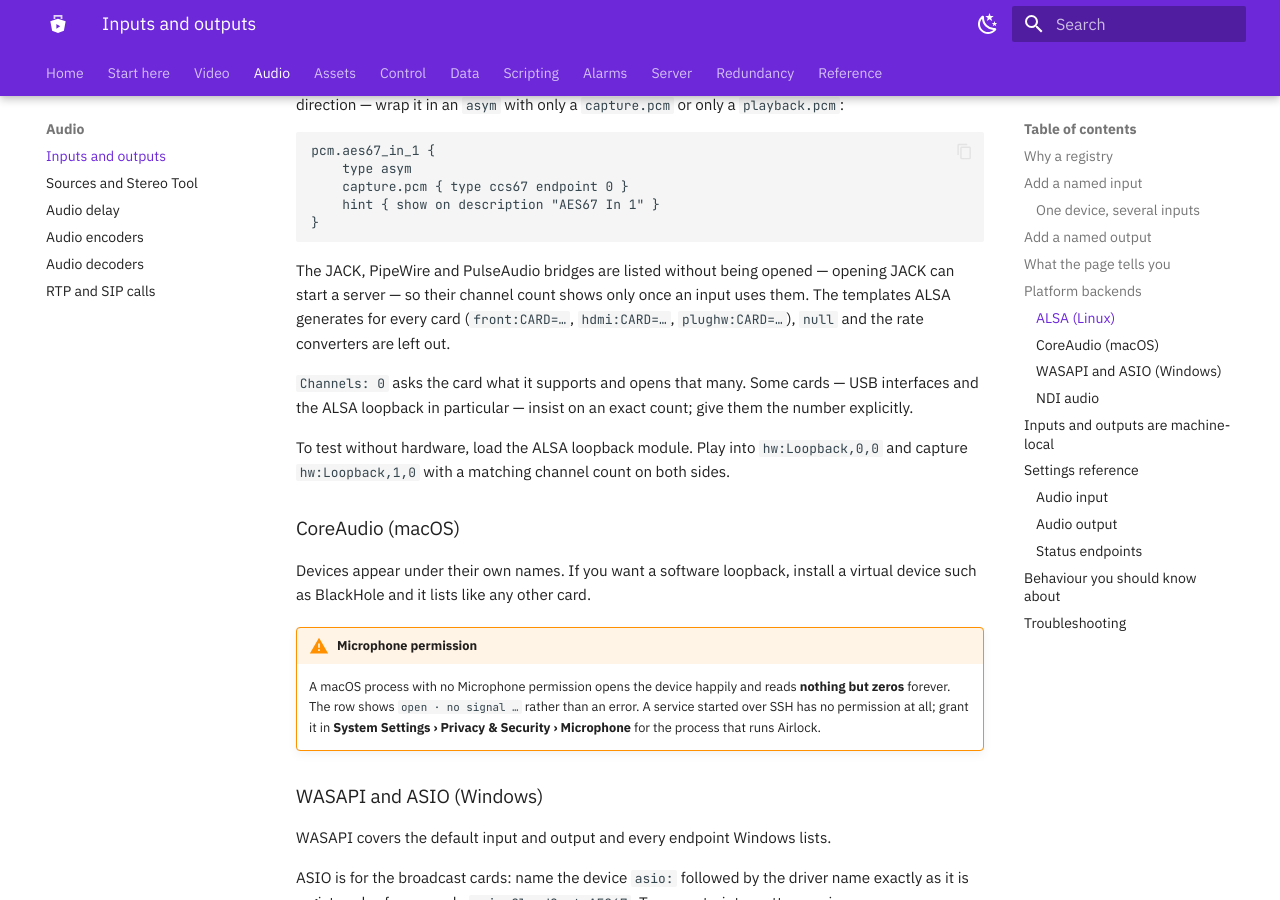
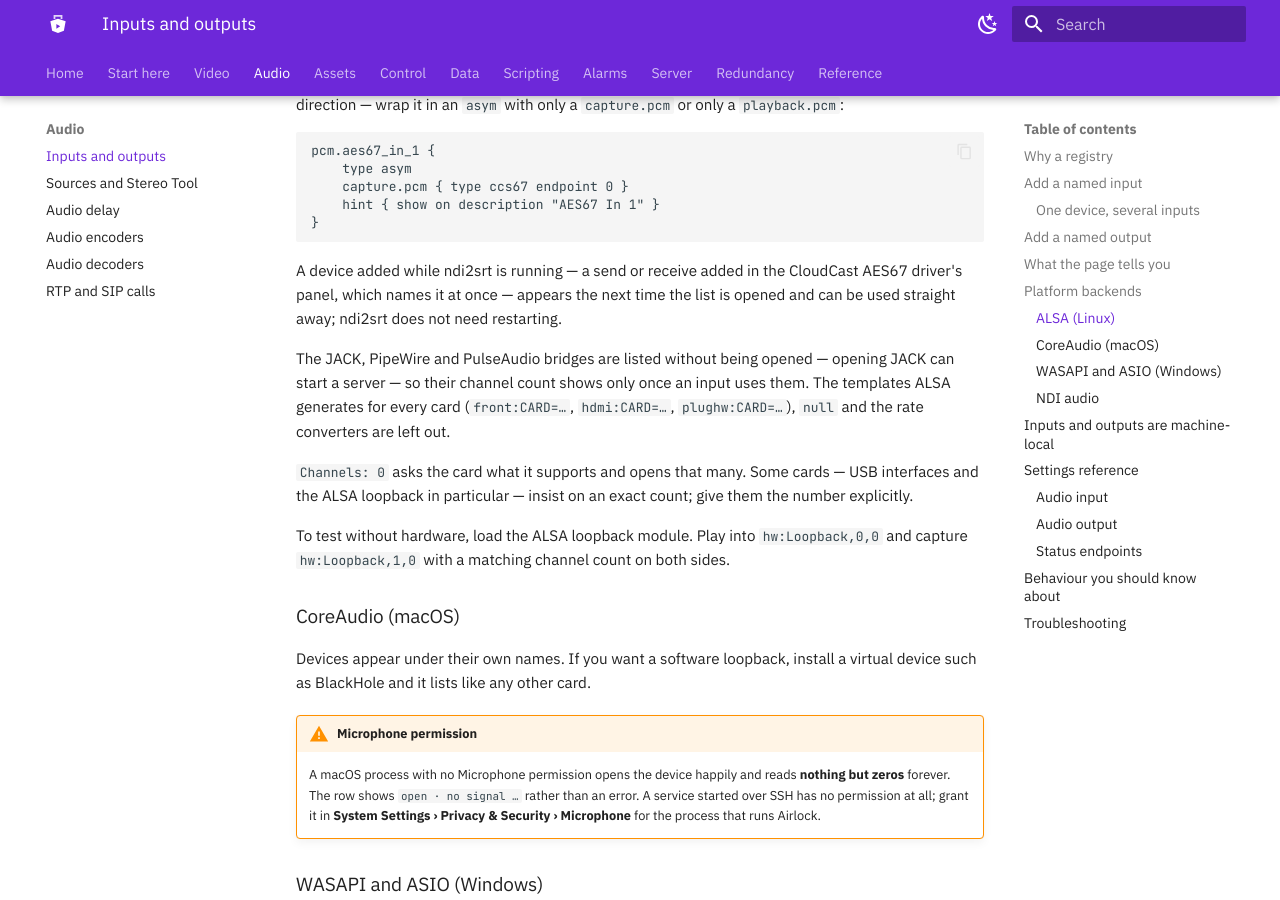
Before and after one commit to cloudcastsystemsau/airlock-ndi2srt-manual, an MkDocs documentation site: the page built from docs/audio/io.md, in a window 1280 px wide and 900 px high, scrolled down 5085 px. Built offline with MkDocs 1.6.1 and Material for MkDocs 9.7.7, drawn with Linux system fonts in a browser that asks for light colours.

Commit message:
Update the Airlock manual
Generated from the product repository's manual/ tree.

````diff
--- a/docs/audio/io.md
+++ b/docs/audio/io.md
@@ -165,6 +165,11 @@ pcm.aes67_in_1 {
     hint { show on description "AES67 In 1" }
 }
 ```
+
+A device added while ndi2srt is running — a send or receive added in the
+CloudCast AES67 driver's panel, which names it at once — appears the next
+time the list is opened and can be used straight away; ndi2srt does not
+need restarting.
 
 The JACK, PipeWire and PulseAudio bridges are listed without being opened —
 opening JACK can start a server — so their channel count shows only once an
````
Also changed, not shown: docs/reference/troubleshooting.md (+1 -1 lines).
